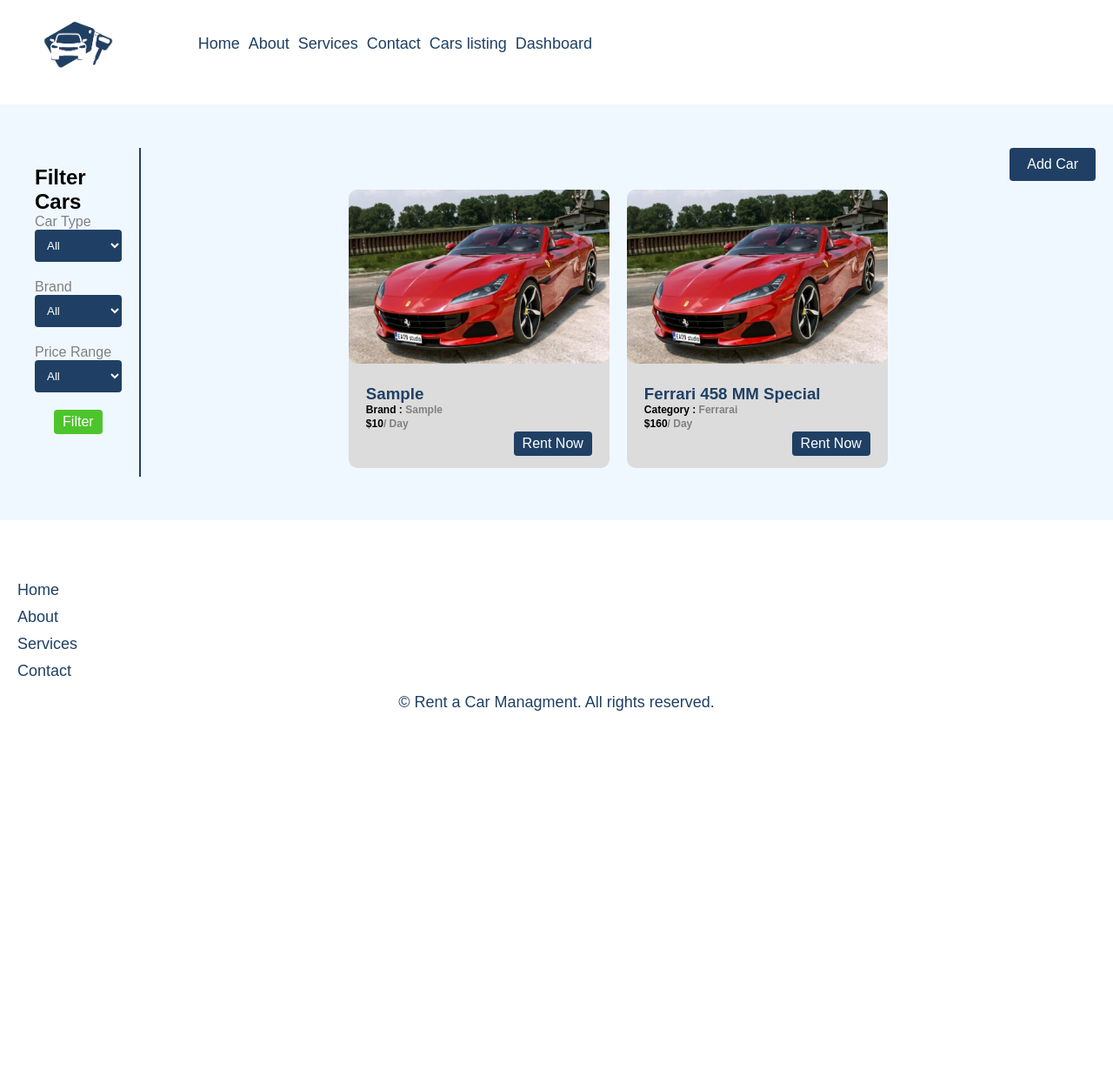
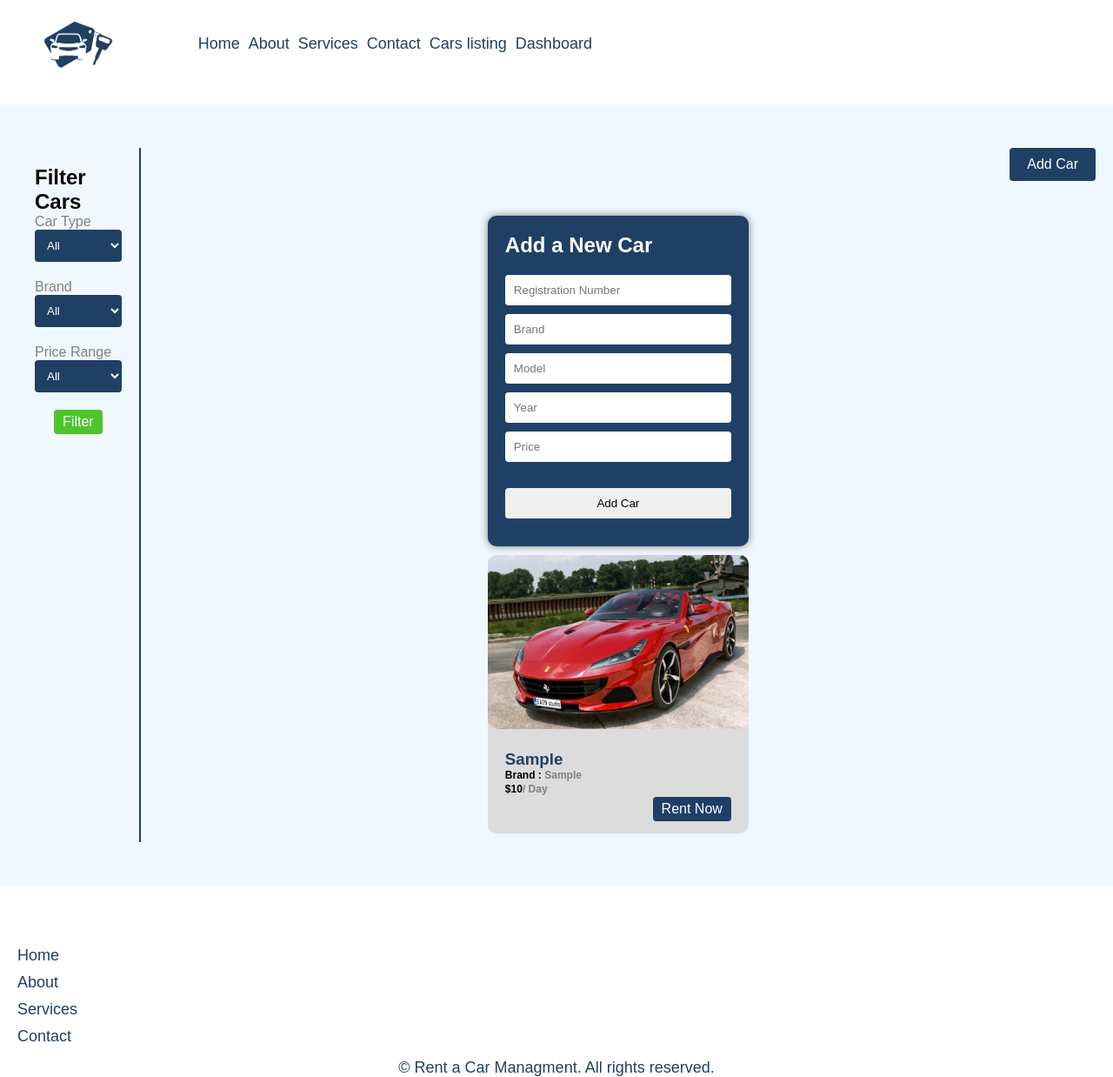
Before and after one commit to saadelquaul/car_rental_management_application-_BY-OOP, a PHP site: page /car_listings.php in a window 1280 px wide. Shown: the whole page at 87% size. Before the commit the page ends 817 px from the top, so only its background shows below. Run offline with PHP 8.4, Linux system fonts and the light colour scheme; the visitor is signed in with stand-in values (Sample User, id 1); tables that the repository leaves empty hold one stand-in row (values such as "Sample post").

Commit message:
ajout du voiture par  admin

```diff
--- a/assets/css/style.css
+++ b/assets/css/style.css
@@ -477,6 +477,8 @@ main > section {
 display: none;
  }
  .addContract,.addClient,.addCar {
+
+
     display: flex;
     flex-direction: column;
     align-items: center;
@@ -701,7 +703,7 @@ display: none;
     justify-content: center;
     gap: 20px;
     width: 100%;
-    height: 100%;
+
     padding: 10px;
 
 
--- a/assets/js/script.js
+++ b/assets/js/script.js
@@ -40,25 +40,8 @@
 //     addCar.style.display = 'none';
 // });
 const btnAddCar = document.querySelector('#addCarBtn');
-const bodyofform = document.querySelector('.car-listing-main');
-btnAddCar.addEventListener('click', ()=>{
+const bodyofform = document.querySelector('.addCar');
+btnAddCar.addEventListener('click', () => {
+    bodyofform.style.display = bodyofform.style.display === 'flex' ? 'none' : 'flex';
 
-    document.querySelector('.car-listing').innerHTML = `<div class="addCar">
-                    <form method="post" action="manage.php" id="addCar">
-                        <?php if (isset($error)): ?>
-                            <p style="color: red;"><?php echo $error; ?></p>
-                        <?php endif; ?>
-                        <h2>Add a New Car</h2>
-                        <input type="text" id="registrationNumber" name="registrationNumber" placeholder="Registration Number">
-                        <input type="text" id="brand" name="brand" placeholder="Brand">
-                        <input type="text" id="model" name="model" placeholder="Model">
-                        <input type="text" id="year" name="year" placeholder="Year">
-                        <input type="text" id="price" name="price" placeholder="Price">
-                        <input type="submit" value="Add Car">
-
-                    </form>
-                </div>`;
-
-
-
-} )
+});
--- a/classes/classCar.php
+++ b/classes/classCar.php
@@ -74,5 +74,25 @@ class Car {
         $stmt->bindParam(':registrationNumber', $registrationNumber);
         return $stmt->execute();
     }
-}
+    public static function addCarToDatabase($pdo, $car) {
+
+        $stmt = $pdo->prepare("INSERT INTO cars (registration_number, brand, model, year, price) VALUES (?, ?, ?, ?, ?)");
+
+        $stmt->execute([
+
+            $car->registrationNumber,
+
+            $car->brand,
+
+            $car->model,
+
+            $car->year,
+
+            $car->price
+
+        ]);
+
+    }
+    }
+
 ?>
--- a/public/car_listings.php
+++ b/public/car_listings.php
@@ -39,6 +39,7 @@ if (empty($cars)) {
     <?php include '../includes/header.php' ?>
 
     <main class="car-listing-main">
+
 
         <section class="filter-section">
             <div class="filter">
@@ -82,10 +83,59 @@ if (empty($cars)) {
         <div style="width: 100%;">
             <?php if ($_SESSION['role'] === 'admin') {
                 echo ' <div><button type="button" class="addCarBtn" id="addCarBtn">Add Car</button></div>';
+           }
+
+            if ($_SERVER['REQUEST_METHOD'] === 'POST') {
+                $registrationNumber = $_POST['registrationNumber'];
+                $brand = $_POST['brand'];
+                $model = $_POST['model'];
+                $year = $_POST['year'];
+                $price = $_POST['price'];
+                $errors = [];
+
+                if (empty($registrationNumber) || empty($brand) || empty($model) || empty($year) || empty($price)) {
+                    $errors[] = "All fields are required.";
+                }
+
+                if (!is_numeric($year) || $year < 1886 || $year > date("Y")) {
+                    $errors[] = "Invalid year.";
+                }
+
+                if (!is_numeric($price) || $price < 0) {
+                    $errors[] = "Invalid price.";
+                }
+
+                if (!empty($errors)) {
+                    foreach ($errors as $error) {
+                        echo "<p>$error</p>";
+                    }
+                    exit();
+                }
+                $carP = new Car($registrationNumber, $brand, $model, $year, $price);
+                Car::addCarToDatabase($pdo, $carP);
+
+
+                header('Location: car_listings.php');
+
             }
 
 
             ?>
+             <div class="addCar" >
+                    <form method="post" action="car_listings.php" id="addCar">
+                        <?php if (isset($error)): ?>
+                            <p style="color: red;"><?php echo $error; ?></p>
+                        <?php endif; ?>
+                        <h2>Add a New Car</h2>
+                        <input type="text" id="registrationNumber" name="registrationNumber" placeholder="Registration Number">
+                        <input type="text" id="brand" name="brand" placeholder="Brand">
+                        <input type="text" id="model" name="model" placeholder="Model">
+                        <input type="text" id="year" name="year" placeholder="Year">
+                        <input type="text" id="price" name="price" placeholder="Price">
+                        <button type="submit" >  Add Car</button>
+
+                    </form>
+                </div>
 
         <section class="car-listing">
 
@@ -105,20 +155,7 @@ if (empty($cars)) {
             </div>
         <?php } ?>
 
-            <div class="card">
-            <div class="blog-img">
-                    <a href="">
-                        <img src="../assets/imges/car-list-1.jpg" class="img-fluid" alt="Toyota">
-                    </a>
-                    <div class="card-body">
-                        <h3><a href="listing-details.html">Ferrari 458 MM Special</a></h3>
-                        <h6>Category : <span>Ferrarai</span></h6>
-                        <h6>$160<span>/ Day</span></h6>
-                        <a href="listing-details.html" class="Rentbtn"><span><i class="feather-calendar me-2"></i></span>Rent Now</a>
-                    </div>
 
-                </div>
-            </div>
 
 
 
```
